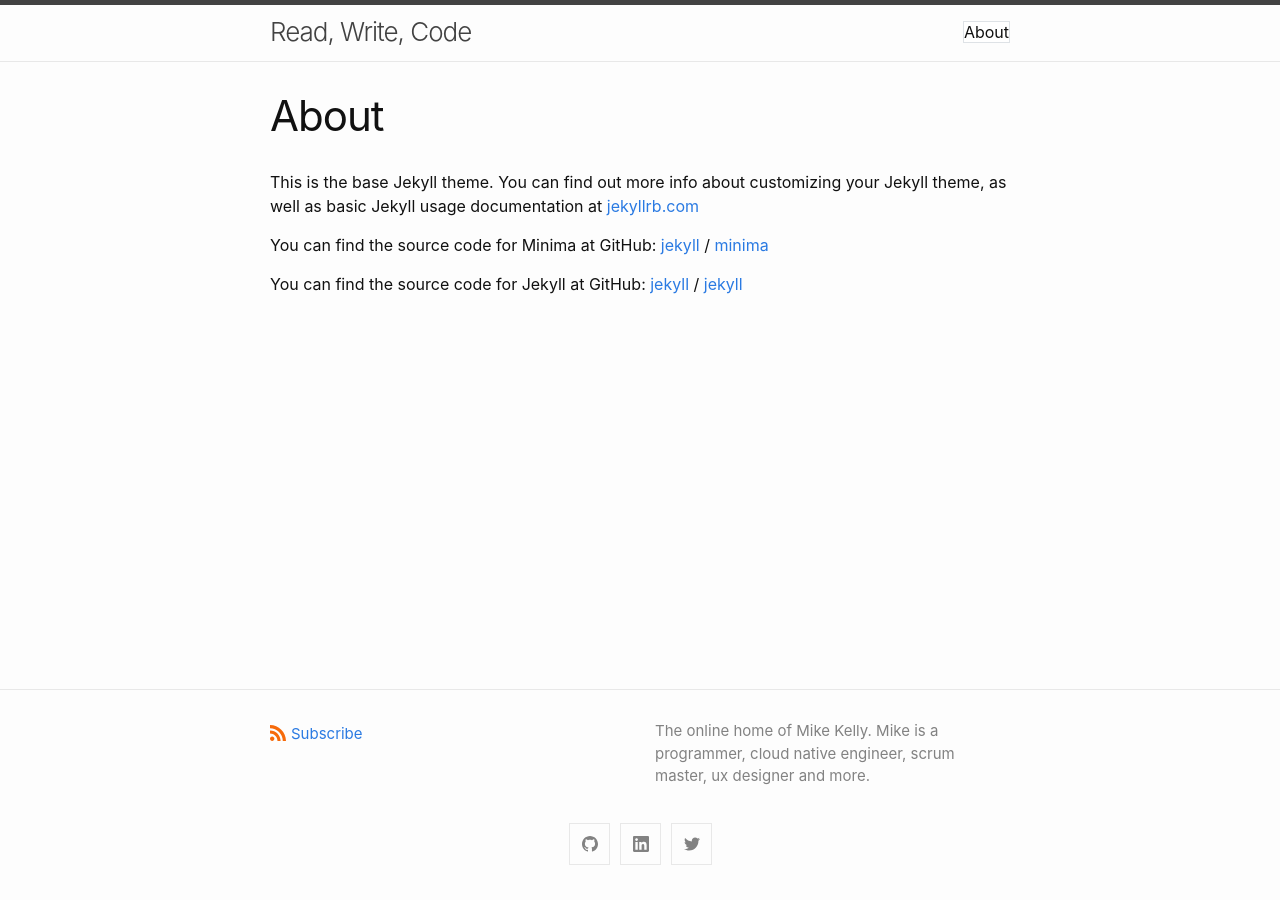
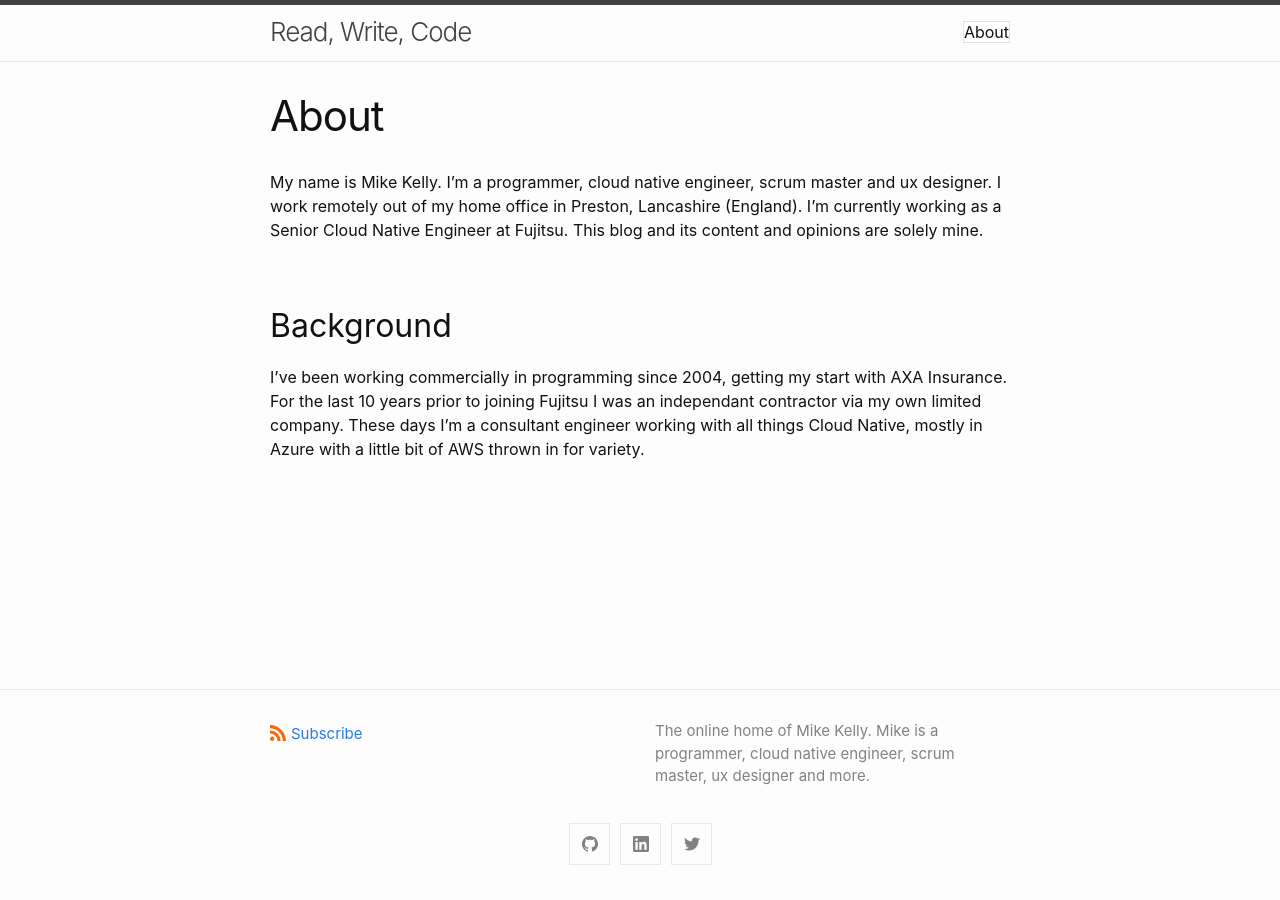
Before and after one commit to mike-w-kelly/mike-w-kelly.github.io, a Jekyll site: the page built from about.md, in a window 1280 px wide. Built offline with Jekyll 4.4.1, drawn with Linux system fonts in a browser that asks for light colours.

Commit message:
updated about page

```diff
--- a/about.md
+++ b/about.md
@@ -4,15 +4,8 @@ title: About
 permalink: /about/
 ---
 
-This is the base Jekyll theme. You can find out more info about customizing your Jekyll theme, as well as basic Jekyll usage documentation at [jekyllrb.com](https://jekyllrb.com/)
+My name is Mike Kelly. I'm a programmer, cloud native engineer, scrum master and ux designer. I work remotely out of my home office in Preston, Lancashire (England). I'm currently working as a Senior Cloud Native Engineer at Fujitsu. This blog and its content and opinions are solely mine.
 
-You can find the source code for Minima at GitHub:
-[jekyll][jekyll-organization] /
-[minima](https://github.com/jekyll/minima)
-
-You can find the source code for Jekyll at GitHub:
-[jekyll][jekyll-organization] /
-[jekyll](https://github.com/jekyll/jekyll)
-
-
-[jekyll-organization]: https://github.com/jekyll
+Background
+----------
+I've been working commercially in programming since 2004, getting my start with AXA Insurance. For the last 10 years prior to joining Fujitsu I was an independant contractor via my own limited company. These days I'm a consultant engineer working with all things Cloud Native, mostly in Azure with a little bit of AWS thrown in for variety.
```
